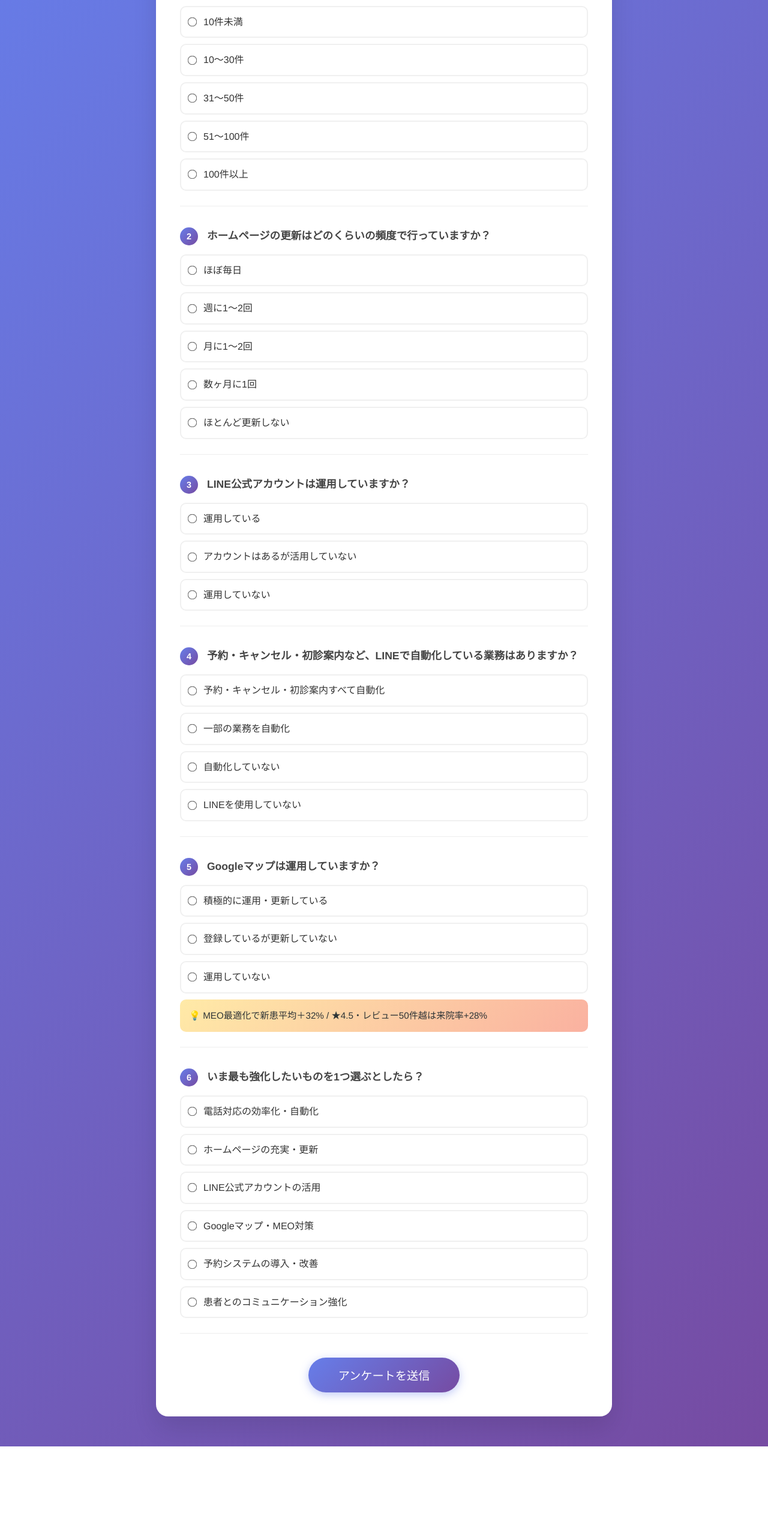
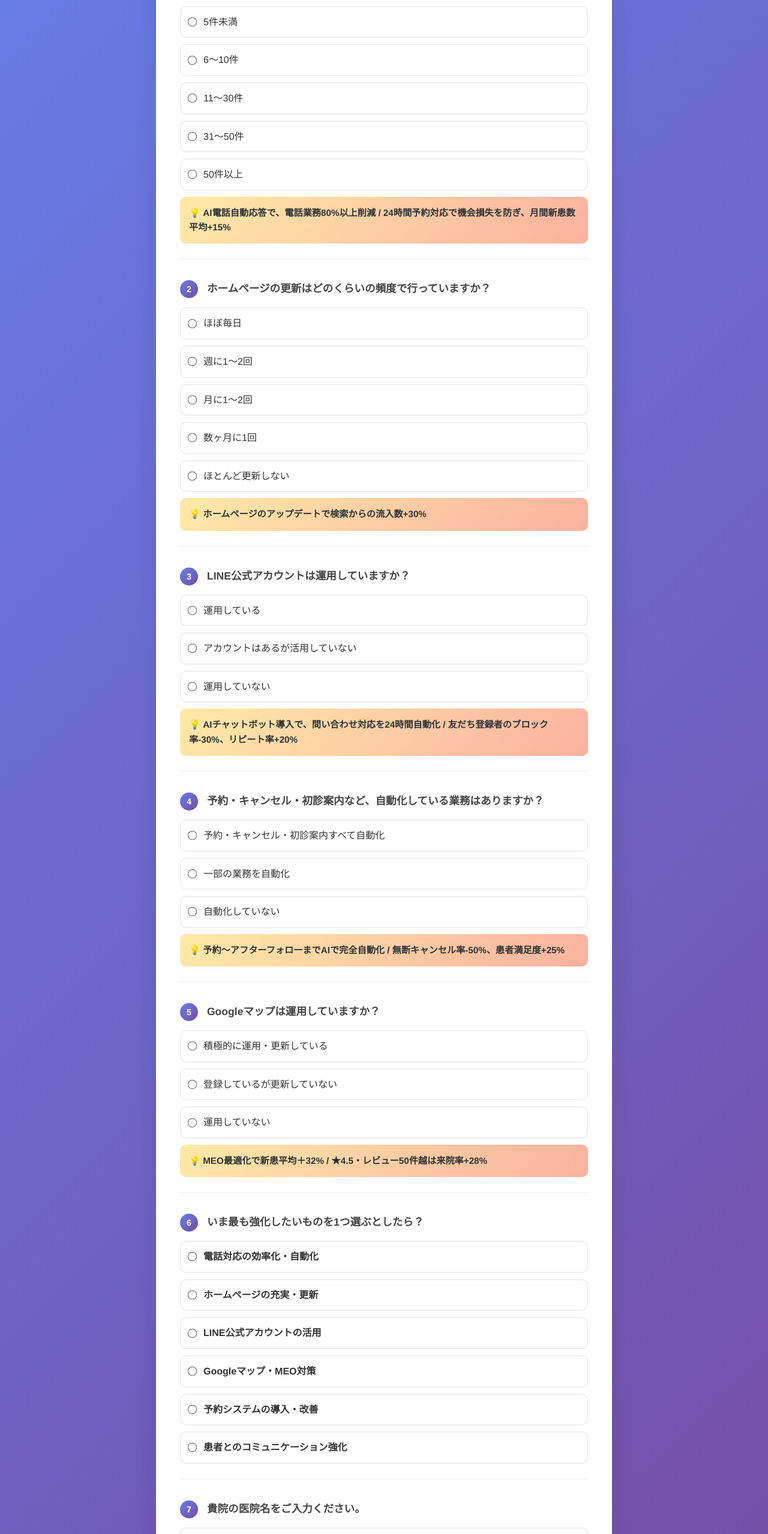
Before and after one commit to cultz-8888/ai-anke, a plain HTML site: page index.html in a window 1280 px wide. Shown: the part 240-2797 px from the top of the page at 60% size. Before the commit the page ends 2651 px from the top, so only its background shows below. Drawn offline with Linux system fonts and the light colour scheme.

Commit message:
Update index.html

```diff
--- a/index.html
+++ b/index.html
@@ -3,7 +3,7 @@
 <head>
     <meta charset="UTF-8">
     <meta name="viewport" content="width=device-width, initial-scale=1.0">
-    <title>医療機関のデジタル化現状調査アンケート</title>
+    <title>業務効率化現状調査アンケート</title>
     <style>
         * {
             margin: 0;
@@ -113,6 +113,21 @@
             background-color: #f8f9ff;
         }
 
+        .text-input {
+            width: 100%;
+            padding: 12px;
+            border: 2px solid #f0f0f0;
+            border-radius: 10px;
+            font-size: 1rem;
+            transition: all 0.3s ease;
+        }
+
+        .text-input:focus {
+            outline: none;
+            border-color: #667eea;
+            background-color: #f8f9ff;
+        }
+
         .highlight-info {
             background: linear-gradient(135deg, #ffeaa7, #fab1a0);
             padding: 15px;
@@ -218,12 +233,12 @@
 <body>
     <div class="container">
         <div class="header">
-            <h1>医療機関デジタル化現状調査</h1>
+            <h1>業務効率化現状調査アンケート</h1>
             <p>貴院の現在の運営状況についてお聞かせください</p>
         </div>
 
-        <!-- Google Apps Scriptに送信するフォーム（新URL対応） -->
-        <form id="surveyForm" class="survey-form" action="https://script.google.com/macros/s/AKfycbwOrk3Jfzv04yxGD2l-tJ8DB3Qm4Gbp4Mvm6rQ2mwJBS0kO_KPih71dX5kza_R7pnYnWg/exec" method="POST" target="hiddenIframe">
+        <!-- Google Apps Scriptに送信するフォーム -->
+        <form id="surveyForm" class="survey-form" action="https://script.google.com/macros/s/AKfycbyTr14H6t8liAud9zf2aijBJ7wQaqpjP0LSSYi4YRa4XzPIc1OtIieCTtskwyTfCUs4Sg/exec" method="POST" target="hiddenIframe">
 
             <!-- 質問1 -->
             <div class="question-group">
@@ -233,25 +248,28 @@
                 </div>
                 <div class="radio-group">
                     <label class="radio-item">
-                        <input type="radio" name="phone_calls" value="10件未満" required>
-                        <span>10件未満</span>
+                        <input type="radio" name="phone_calls" value="5件未満" required>
+                        <span>5件未満</span>
                     </label>
                     <label class="radio-item">
-                        <input type="radio" name="phone_calls" value="10-30件" required>
-                        <span>10〜30件</span>
+                        <input type="radio" name="phone_calls" value="6〜10件" required>
+                        <span>6〜10件</span>
                     </label>
                     <label class="radio-item">
-                        <input type="radio" name="phone_calls" value="31-50件" required>
+                        <input type="radio" name="phone_calls" value="11〜30件" required>
+                        <span>11〜30件</span>
+                    </label>
+                    <label class="radio-item">
+                        <input type="radio" name="phone_calls" value="31〜50件" required>
                         <span>31〜50件</span>
                     </label>
                     <label class="radio-item">
-                        <input type="radio" name="phone_calls" value="51-100件" required>
-                        <span>51〜100件</span>
+                        <input type="radio" name="phone_calls" value="50件以上" required>
+                        <span>50件以上</span>
                     </label>
-                    <label class="radio-item">
-                        <input type="radio" name="phone_calls" value="100件以上" required>
-                        <span>100件以上</span>
-                    </label>
+                </div>
+                <div class="highlight-info">
+                    💡 <strong>AI電話自動応答で、電話業務80%以上削減 / 24時間予約対応で機会損失を防ぎ、月間新患数平均+15%</strong>
                 </div>
             </div>
 
@@ -267,11 +285,11 @@
                         <span>ほぼ毎日</span>
                     </label>
                     <label class="radio-item">
-                        <input type="radio" name="website_update" value="週に1-2回" required>
+                        <input type="radio" name="website_update" value="週に1〜2回" required>
                         <span>週に1〜2回</span>
                     </label>
                     <label class="radio-item">
-                        <input type="radio" name="website_update" value="月に1-2回" required>
+                        <input type="radio" name="website_update" value="月に1〜2回" required>
                         <span>月に1〜2回</span>
                     </label>
                     <label class="radio-item">
@@ -282,6 +300,9 @@
                         <input type="radio" name="website_update" value="ほとんど更新しない" required>
                         <span>ほとんど更新しない</span>
                     </label>
+                </div>
+                <div class="highlight-info">
+                    💡 <strong>ホームページのアップデートで検索からの流入数+30%</strong>
                 </div>
             </div>
 
@@ -305,13 +326,16 @@
                         <span>運用していない</span>
                     </label>
                 </div>
+                <div class="highlight-info">
+                    💡 <strong>AIチャットボット導入で、問い合わせ対応を24時間自動化 / 友だち登録者のブロック率-30%、リピート率+20%</strong>
+                </div>
             </div>
 
             <!-- 質問4 -->
             <div class="question-group">
                 <div class="question">
                     <span class="question-number">4</span>
-                    予約・キャンセル・初診案内など、LINEで自動化している業務はありますか？
+                    予約・キャンセル・初診案内など、自動化している業務はありますか？
                 </div>
                 <div class="radio-group">
                     <label class="radio-item">
@@ -326,10 +350,9 @@
                         <input type="radio" name="line_automation" value="自動化していない" required>
                         <span>自動化していない</span>
                     </label>
-                    <label class="radio-item">
-                        <input type="radio" name="line_automation" value="LINEを使用していない" required>
-                        <span>LINEを使用していない</span>
-                    </label>
+                </div>
+                <div class="highlight-info">
+                    💡 <strong>予約〜アフターフォローまでAIで完全自動化 / 無断キャンセル率-50%、患者満足度+25%</strong>
                 </div>
             </div>
 
@@ -354,7 +377,7 @@
                     </label>
                 </div>
                 <div class="highlight-info">
-                    💡 MEO最適化で新患平均＋32% / ★4.5・レビュー50件越は来院率+28%
+                    💡 <strong>MEO最適化で新患平均＋32% / ★4.5・レビュー50件越は来院率+28%</strong>
                 </div>
             </div>
 
@@ -367,29 +390,47 @@
                 <div class="radio-group">
                     <label class="radio-item">
                         <input type="radio" name="priority" value="電話対応の効率化・自動化" required>
-                        <span>電話対応の効率化・自動化</span>
+                        <span><strong>電話対応の効率化・自動化</strong></span>
                     </label>
                     <label class="radio-item">
                         <input type="radio" name="priority" value="ホームページの充実・更新" required>
-                        <span>ホームページの充実・更新</span>
+                        <span><strong>ホームページの充実・更新</strong></span>
                     </label>
                     <label class="radio-item">
                         <input type="radio" name="priority" value="LINE公式アカウントの活用" required>
-                        <span>LINE公式アカウントの活用</span>
+                        <span><strong>LINE公式アカウントの活用</strong></span>
                     </label>
                     <label class="radio-item">
                         <input type="radio" name="priority" value="Googleマップ・MEO対策" required>
-                        <span>Googleマップ・MEO対策</span>
+                        <span><strong>Googleマップ・MEO対策</strong></span>
                     </label>
                     <label class="radio-item">
                         <input type="radio" name="priority" value="予約システムの導入・改善" required>
-                        <span>予約システムの導入・改善</span>
+                        <span><strong>予約システムの導入・改善</strong></span>
                     </label>
                     <label class="radio-item">
                         <input type="radio" name="priority" value="患者とのコミュニケーション強化" required>
-                        <span>患者とのコミュニケーション強化</span>
+                        <span><strong>患者とのコミュニケーション強化</strong></span>
                     </label>
                 </div>
+            </div>
+
+            <!-- 質問7 -->
+            <div class="question-group">
+                <div class="question">
+                    <span class="question-number">7</span>
+                    貴院の医院名をご入力ください。
+                </div>
+                <input type="text" name="clinic_name" class="text-input" placeholder="例：〇〇クリニック" required>
+            </div>
+
+            <!-- 質問8 -->
+            <div class="question-group">
+                <div class="question">
+                    <span class="question-number">8</span>
+                    アンケート結果を受信するメールアドレスをご入力ください。
+                </div>
+                <input type="email" name="email" class="text-input" placeholder="例：clinic@example.com" required>
             </div>
 
             <div class="submit-section">
@@ -403,7 +444,7 @@
 
             <div class="success-message" id="successMessage">
                 <h3>✅ 送信完了</h3>
-                <p>アンケートへのご協力ありがとうございました。<br>貴院に最適なデジタル化提案をご用意いたします。</p>
+                <p>ご回答ありがとうございました。一週間以内を目安に、ご記載のメールアドレスに診断結果を送信させていただきます。</p>
             </div>
 
             <div class="error-message" id="errorMessage">
@@ -443,7 +484,7 @@
             successMessage.style.display = 'none';
             errorMessage.style.display = 'none';
 
-            // 3秒後に成功メッセージを表示（Google Apps Scriptの処理時間を考慮）
+            // 3秒後に成功メッセージを表示
             setTimeout(() => {
                 loading.style.display = 'none';
                 successMessage.style.display = 'block';
@@ -452,7 +493,7 @@
             }, 3000);
         });
 
-        // 隠しiframeのロード完了を監視（オプション）
+        // 隠しiframeのロード完了を監視
         document.getElementById('hiddenIframe').addEventListener('load', function() {
             console.log('フォーム送信が完了しました');
         });
```
